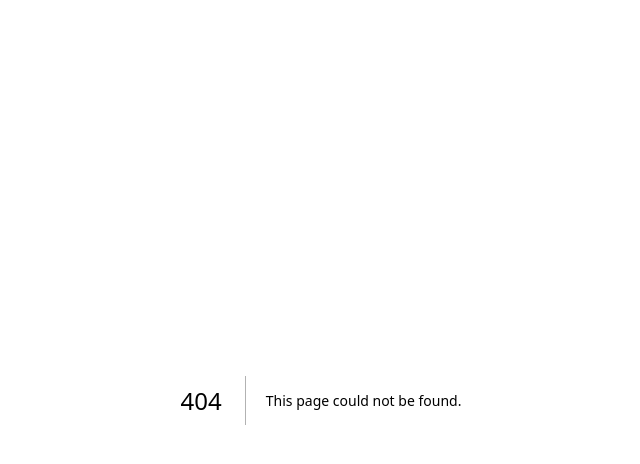
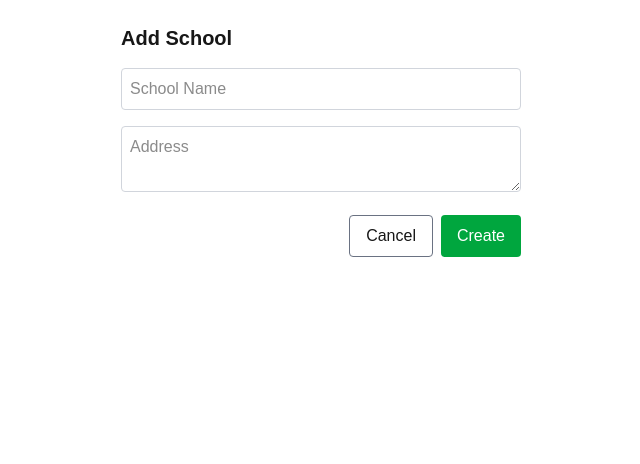
Before and after one commit to FiqriJml/student-attendance-app, a Next.js app: page /schools/form in a window 1280 px wide. Before the commit this address had no page. Shown: the top 464 px of the page, without its empty margins (319-959 px from the left). Built offline with nearby package versions, Linux system fonts and the light colour scheme; no server answers.

Commit message:
Page for schools

```diff
--- /dev/null
+++ b/src/app/schools/form/page.tsx
@@ -0,0 +1,79 @@
+"use client";
+import { useRouter, useSearchParams } from "next/navigation";
+import { useEffect, useState } from "react";
+import { supabase } from "@/lib/supabaseClient";
+
+export default function SchoolForm() {
+  const router = useRouter();
+  const params = useSearchParams();
+  const id = params.get("id");
+
+  const [name, setName] = useState("");
+  const [address, setAddress] = useState("");
+
+  useEffect(() => {
+    if (id) {
+      supabase
+        .from("schools")
+        .select()
+        .eq("id", id)
+        .single()
+        .then(({ data }) => {
+          if (data) {
+            setName(data.name);
+            setAddress(data.address);
+          }
+        });
+    }
+  }, [id]);
+
+  const handleSubmit = async (e: React.FormEvent) => {
+    e.preventDefault();
+    if (id) {
+      await supabase.from("schools").update({ name, address }).eq("id", id);
+    } else {
+      await supabase.from("schools").insert({ name, address });
+    }
+    router.push("/schools");
+  };
+
+  return (
+    <div className="p-6 max-w-md mx-auto">
+      <h2 className="text-xl font-semibold mb-4">
+        {id ? "Edit" : "Add"} School
+      </h2>
+      <form onSubmit={handleSubmit} className="space-y-4">
+        <input
+          type="text"
+          placeholder="School Name"
+          value={name}
+          onChange={(e) => setName(e.target.value)}
+          className="w-full border border-gray-300 rounded p-2"
+          required
+        />
+        <textarea
+          placeholder="Address"
+          value={address}
+          onChange={(e) => setAddress(e.target.value)}
+          className="w-full border border-gray-300 rounded p-2"
+          required
+        />
+        <div className="flex justify-end gap-2">
+          <button
+            type="button"
+            onClick={() => router.push("/schools")}
+            className="px-4 py-2 border border-gray-500 rounded"
+          >
+            Cancel
+          </button>
+          <button
+            type="submit"
+            className="bg-green-600 text-white px-4 py-2 rounded"
+          >
+            {id ? "Update" : "Create"}
+          </button>
+        </div>
+      </form>
+    </div>
+  );
+}
--- a/src/app/schools/page.tsx
+++ b/src/app/schools/page.tsx
@@ -0,0 +1,59 @@
+"use client";
+import { useEffect, useState } from "react";
+import { supabase } from "@/lib/supabaseClient";
+import Link from "next/link";
+
+export default function SchoolsPage() {
+  const [schools, setSchools] = useState<any[]>([]);
+
+  const fetchSchools = async () => {
+    const { data, error } = await supabase.from("schools").select();
+    if (!error) setSchools(data);
+  };
+
+  const handleDelete = async (id: number) => {
+    await supabase.from("schools").delete().eq("id", id);
+    fetchSchools();
+  };
+
+  useEffect(() => {
+    fetchSchools();
+  }, []);
+
+  return (
+    <div className="p-6">
+      <div className="flex justify-between items-center mb-4">
+        <h1 className="text-2xl font-bold">Schools</h1>
+        <Link href="/schools/form">
+          <button className="bg-blue-600 text-white px-4 py-2 rounded">
+            Add School
+          </button>
+        </Link>
+      </div>
+      <ul className="space-y-3">
+        {schools.map((school) => (
+          <li
+            key={school.id}
+            className="bg-white rounded shadow p-4 flex justify-between items-center"
+          >
+            <div>
+              <p className="font-semibold">{school.name}</p>
+              <p className="text-sm text-gray-600">{school.address}</p>
+            </div>
+            <div className="flex gap-2">
+              <Link href={`/schools/form?id=${school.id}`}>
+                <button className="text-blue-500">Edit</button>
+              </Link>
+              <button
+                className="text-red-500"
+                onClick={() => handleDelete(school.id)}
+              >
+                Delete
+              </button>
+            </div>
+          </li>
+        ))}
+      </ul>
+    </div>
+  );
+}
```
Also changed, not shown: src/app/students/form/page.tsx (added), src/app/teachers/form.tsx (deleted), src/app/teachers/form/page.tsx (added).
